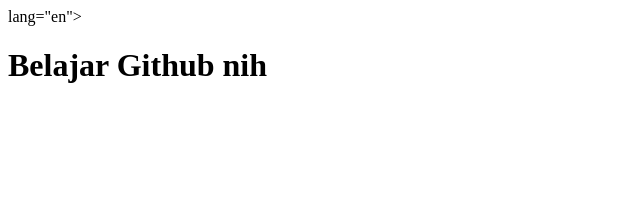
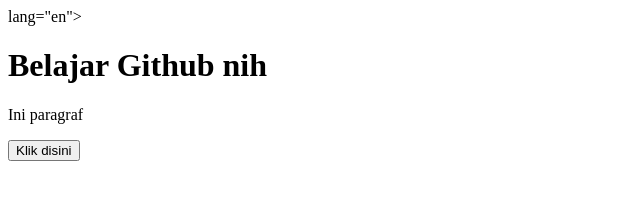
Before and after one commit to shazwan21/belajar-github, a plain HTML site: page index.html in a window 1280 px wide. Shown: the whole page, without its empty margins (0-640 px from the left). Drawn offline with Linux system fonts and the light colour scheme.

Commit message:
update file html dan file css

```diff
--- a/index.html
+++ b/index.html
@@ -7,5 +7,7 @@
 </head>
 <body>
      <h1>Belajar Github nih</h1>
+     <p>Ini paragraf</p>
+     <button>Klik disini</button>
 </body>
 </html>
```
Also changed, not shown: style.css (added).
